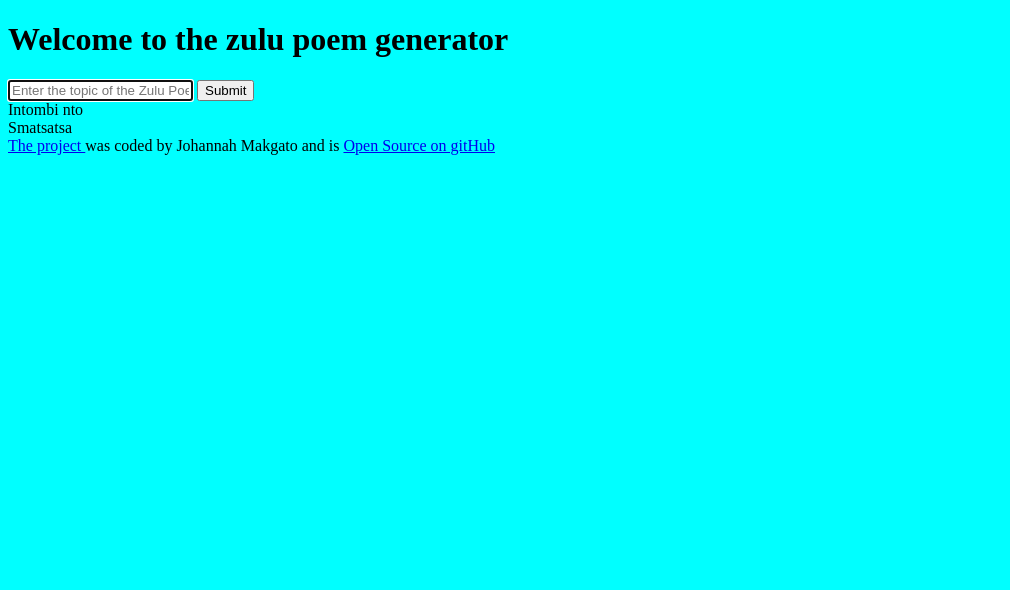
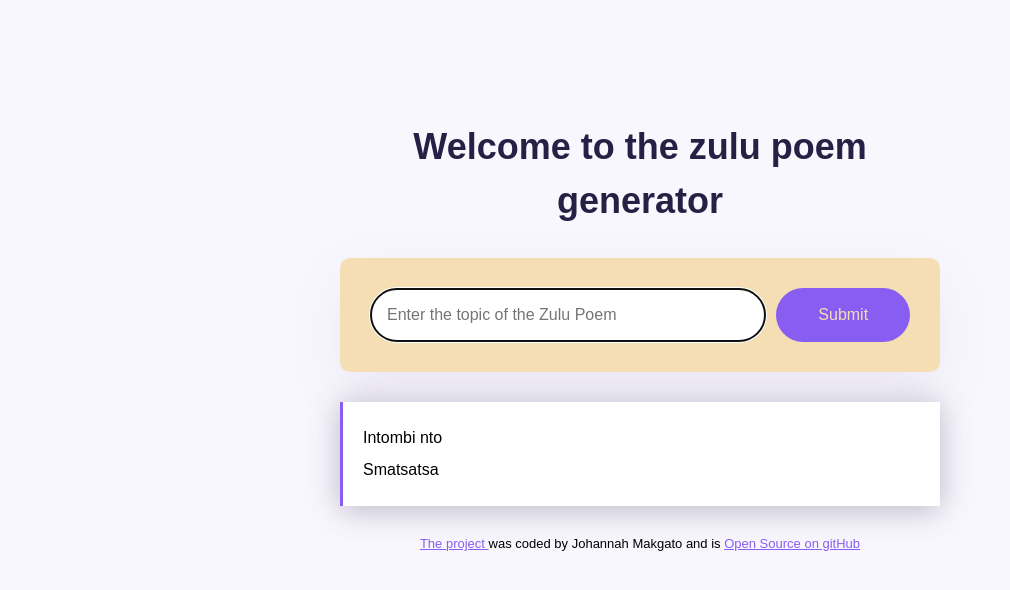
Before and after one commit to Joey199-sudo/AI-poems-project, a plain HTML site: page index.html in a window 1280 px wide. Shown: the whole page, without its empty margins (0-1010 px from the left). Drawn offline with Linux system fonts and the light colour scheme.

Commit message:
added css

```diff
--- a/index.html
+++ b/index.html
@@ -8,15 +8,16 @@
 
 </head>
 <body>
+<div class="container">
     <header><h1>Welcome to the zulu poem generator</h1></header>
 
     <main>
         <form action="">
-            <input type="text" placeholder="Enter the topic of the Zulu Poem" autofocus required autocomplete="off">
-            <input type="submit">
+            <input class="instructions" type="text" placeholder="Enter the topic of the Zulu Poem" autofocus required autocomplete="off">
+            <input type="submit" class="submit-button">
 
         </form>
-        <div>
+        <div class="poem">
             Intombi nto
             <br>
             Smatsatsa
@@ -27,7 +28,7 @@
 
     <footer><a href="http://curious-biscuit-bcff04.netlify.app/">The project </a> was coded by Johannah Makgato and is <a href="http://github.com/Joey199-sudo/AI-poems-project.git" target="_blank">Open Source on gitHub</a></footer>
 
-
+</div>
 
 
     <script src="src/index.js"></script>
--- a/src/style.css
+++ b/src/style.css
@@ -1,3 +1,73 @@
 body{
-    background-color: aqua;
+    background-color: #f9f7fe;
+    font-family: Arial, Helvetica, sans-serif;
+
 }
+
+a{
+    color: #885df1;
+}
+
+.container{
+    margin: 120px auto;
+    max-width: 600px;
+}
+
+header{
+    margin-bottom: 30px;
+}
+
+h1{
+    text-align: center;
+    font-weight: 800;
+    font-size: 36px;
+    line-height: 1.5;
+    color:#272044
+}
+
+form{
+    padding: 30px;
+    background-color: wheat;
+    box-shadow: 0px 20px 60px rgba(65,50,100,0.08);
+    border-radius: 10px;
+    display: flex;
+    margin-bottom: 30px;
+}
+
+.instructions{
+    padding: 16px;
+    border: 1px solid rgba(39, 33, 66, 0.5);
+    width: 80%;
+    font-size: 16px;
+    border-radius: 50px;
+    line-height: 20px;
+    color: #272044;
+}
+
+.submit-button{
+    margin-left: 10px;
+    background: #885df1;
+    color: wheat;
+    border: none;
+    width: 150px;
+    font-size: 16px;
+    border-radius: 50px;
+    padding: 14px 24px;
+
+}
+
+.poem{
+    font-size: 16px;
+    background-color: #fff;
+    padding: 20px;
+    line-height: 2;
+    border-left: 3px solid #885df1;
+    box-shadow: 0px 4px 30px 0px rgba(39, 33, 66, 0.3);
+
+}
+
+footer{
+    text-align: center;
+    font-size: 13px;
+    margin-top: 30px;
+}
```
